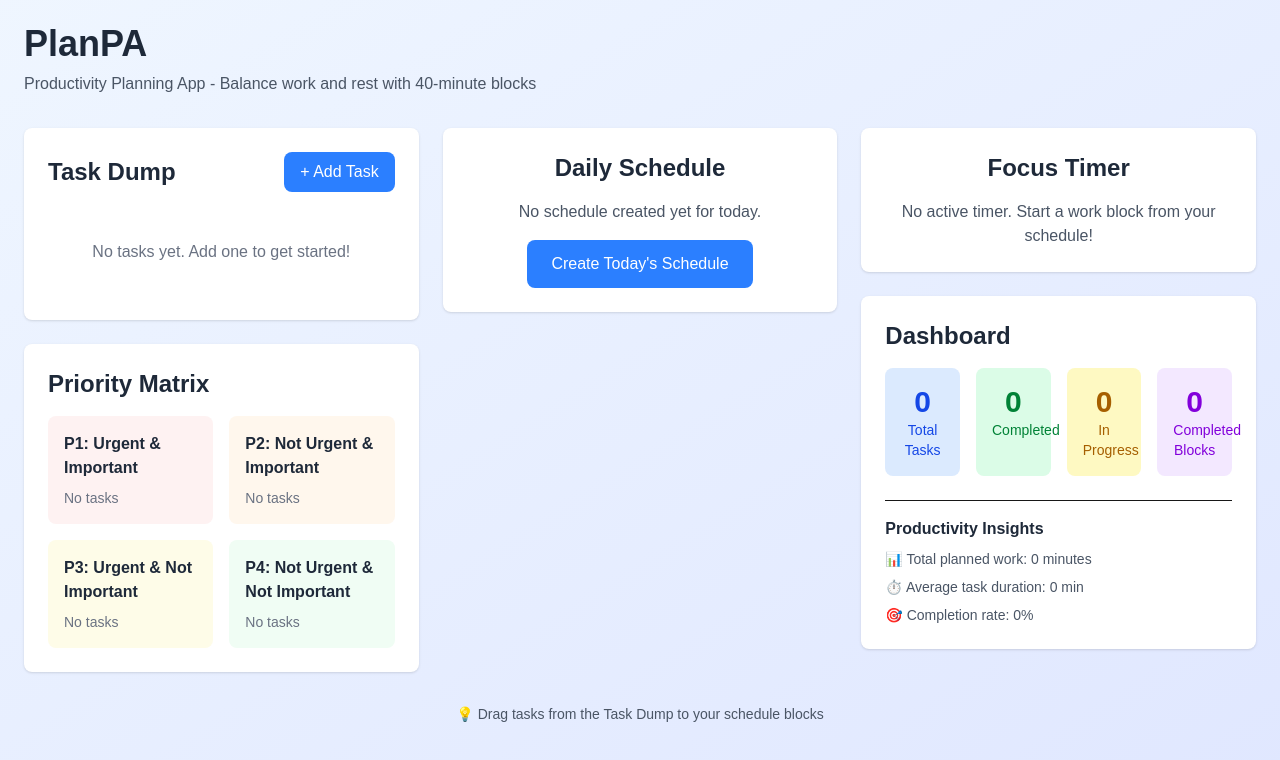
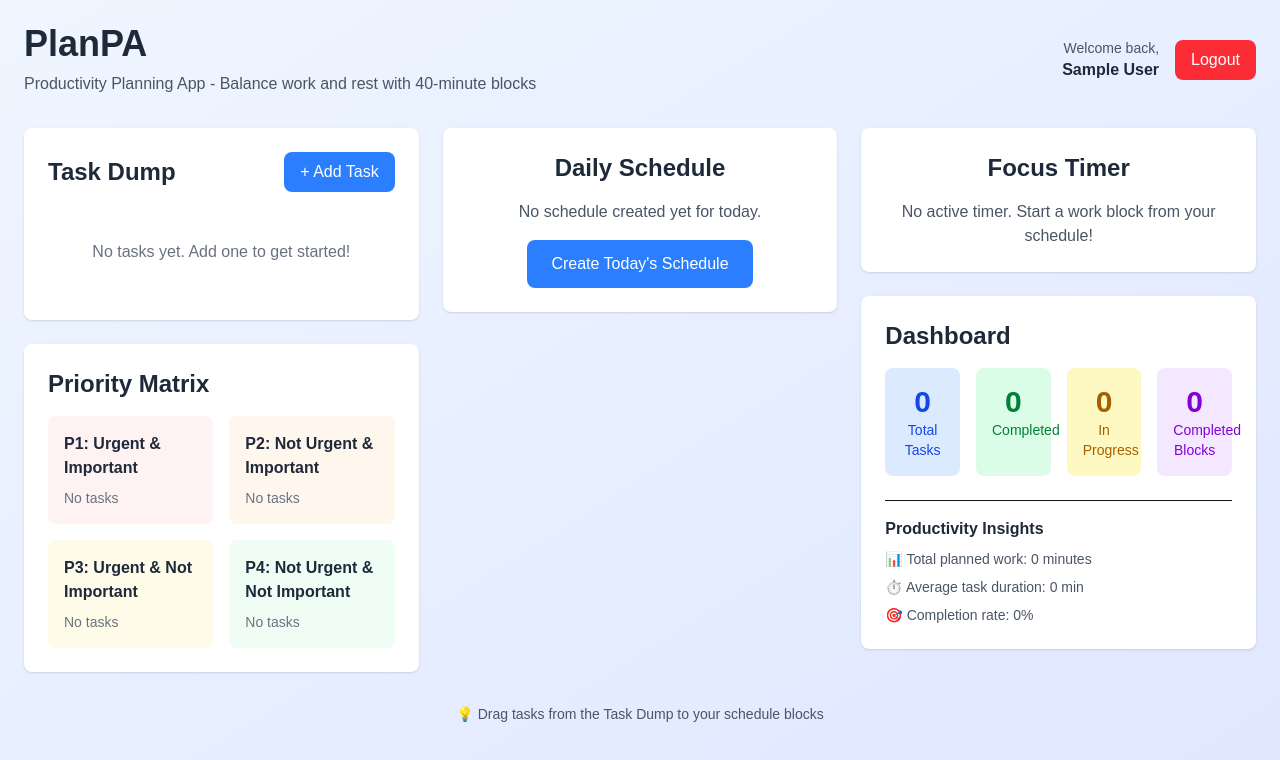
Before and after one commit to BalajiRKB/Planpa, a Next.js app: page / in a window 1280 px wide. Shown: the top 760 px of the page. Built offline with nearby package versions, Linux system fonts and the light colour scheme; sample sign-in values are in the browser's storage.

Commit message:
feat: integrate authentication into main app
- Add ProtectedRoute wrapper
- Display user name in header
- Add logout button
- Load authenticated user from storage
- Remove demo user auto-setup

```diff
--- a/app/page.tsx
+++ b/app/page.tsx
@@ -3,6 +3,8 @@
 import React, { useEffect } from 'react';
 import { DndContext, DragEndEvent, PointerSensor, useSensor, useSensors } from '@dnd-kit/core';
 import { useApp } from '@/src/context/AppContext';
+import { useAuth, getStoredUser } from '@/src/hooks/useAuth';
+import ProtectedRoute from './components/ProtectedRoute';
 import TaskDump from './components/TaskDump';
 import ScheduleView from './components/ScheduleView';
 import PriorityMatrix from './components/PriorityMatrix';
@@ -11,21 +13,14 @@
 
 export default function Home() {
   const { assignTaskToBlock, setUser } = useApp();
+  const { user: authUser, logout } = useAuth();
 
-  // Demo user setup
+  // Load authenticated user
   useEffect(() => {
-    setUser({
-      userId: 'demo-user-001',
-      email: 'demo@planpa.app',
-      name: 'Demo User',
-      preferences: {
-        defaultWorkDuration: 40,
-        defaultBreakDuration: 5,
-        timezone: 'UTC',
-        notifications: true,
-      },
-      createdAt: new Date(),
-    });
+    const storedUser = getStoredUser();
+    if (storedUser) {
+      setUser(storedUser);
+    }
   }, [setUser]);
 
   const sensors = useSensors(
@@ -49,12 +44,29 @@
   };
 
   return (
-    <DndContext sensors={sensors} onDragEnd={handleDragEnd}>
-      <div className="min-h-screen bg-linear-to-br from-blue-50 to-indigo-100 p-6">
-        <header className="mb-8">
-          <h1 className="text-4xl font-bold text-gray-800 mb-2">PlanPA</h1>
-          <p className="text-gray-600">Productivity Planning App - Balance work and rest with 40-minute blocks</p>
-        </header>
+    <ProtectedRoute>
+      <DndContext sensors={sensors} onDragEnd={handleDragEnd}>
+        <div className="min-h-screen bg-linear-to-br from-blue-50 to-indigo-100 p-6">
+          <header className="mb-8 flex justify-between items-center">
+            <div>
+              <h1 className="text-4xl font-bold text-gray-800 mb-2">PlanPA</h1>
+              <p className="text-gray-600">Productivity Planning App - Balance work and rest with 40-minute blocks</p>
+            </div>
+            <div className="flex items-center gap-4">
+              {authUser && (
+                <div className="text-right">
+                  <p className="text-sm text-gray-600">Welcome back,</p>
+                  <p className="font-semibold text-gray-800">{authUser.name}</p>
+                </div>
+              )}
+              <button
+                onClick={logout}
+                className="bg-red-500 hover:bg-red-600 text-white px-4 py-2 rounded-lg transition"
+              >
+                Logout
+              </button>
+            </div>
+          </header>
 
         <div className="grid grid-cols-1 lg:grid-cols-3 gap-6">
           {/* Left Column: Task Dump & Priority Matrix */}
@@ -80,5 +92,6 @@
         </footer>
       </div>
     </DndContext>
+    </ProtectedRoute>
   );
 }
```
